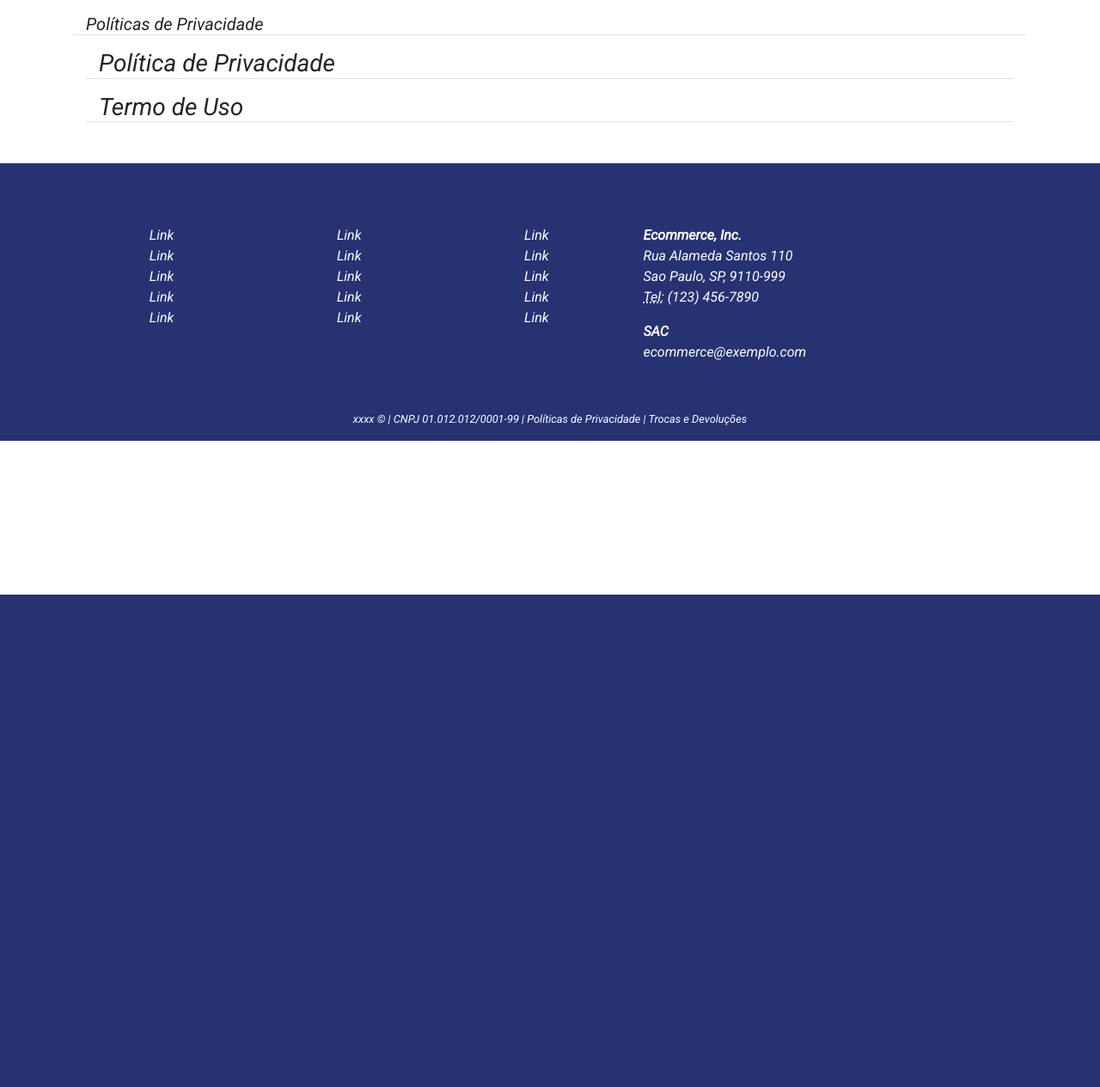
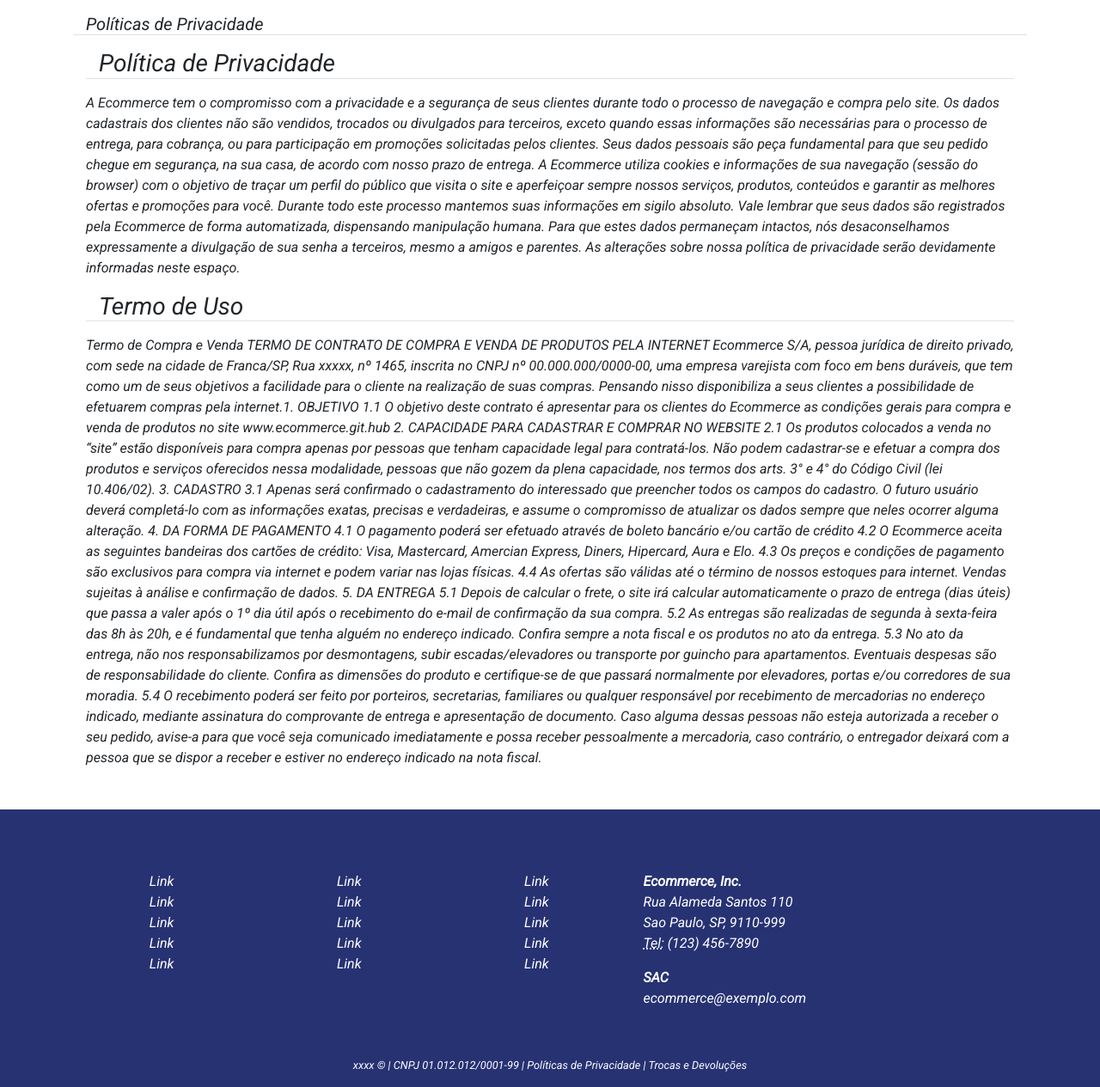
Before and after one commit to RafaelCarvalhoNeto/projeto-integrador-dh, a PHP site: page /politicas.php in a window 1280 px wide. Shown: the part 108-1373 px from the top of the page at 86% size. Before the commit the page ends 800 px from the top, so only its background shows below. Run offline with PHP 8.4, Linux system fonts and the light colour scheme; data that the repository does not hold is empty; some libraries are stand-ins or nearby versions.

Commit message:
login/politicas

```diff
--- a/inc/footer.php
+++ b/inc/footer.php
@@ -57,7 +57,7 @@
   <!-- Modal Login  -->
   <div class="modal fade" id="modalLogin" tabindex="-1" role="dialog" aria-labelledby="modalLoginLabel"
     aria-hidden="true">
-    <div class="modal-dialog">
+    <div class="modal-dialog" role="document">
       <div class="modal-content">
         <div class="modal-header">
           <h5 class="modal-title" id="modalLoginLabel">Login</h5>
@@ -68,7 +68,7 @@
         <div class="modal-body">
           <form action="" method="post">
             <div class="form-group">
-              <label for="email">email</label>
+              <label for="email">Email</label>
               <input type="email" class="form-control" id="email" placeholder="meuemail@meuprovedor.com" aria-describedby="emailHelp">
               <small id="emailHelp" class="form-text text-muted">Nunca salve seu email em computadores públicos.</small>
             </div>
@@ -79,19 +79,16 @@
             </div>
             <div class="form-group form-check">
               <input type="checkbox" class="form-check-input" id="aceite">
-              <label class="form-check-label" for="aceite">Concordo com a <a href="politicas.php">Politicas de Privacidade</a> e <a href="termos.php">Termos de Uso</a></label>
+              <label class="form-check-label" for="aceite">Concordo com a <a href="politicas.php">Políticas de Privacidade</a> e <a href="politicas.php">Termos de Uso</a></label>
             </div>
           </form>
         </div>
         <div class="modal-footer">
           <button type="button" class="btn btn-secondary" data-dismiss="modal">Fechar</button>
           <button type="button" class="btn btn-primary">Logar</button>
-          <hr>
+          <label class="container justify-content-right" for="semCadastro">Ainda não tem cadastro? <a href="cadastro.php"><small>Cadastre-se Aqui!</small></a></label>
+          <label class="container justify-content-right" for="esqueceuSenha">Esqueceu sua senha? <a href="#"><small>Clique Aqui!</small></a></label>
         </div>
-
-        <label class="container justify-content-right" for="semCadastro">Ainda não tem cadastro? <a href="cadastro.php">Cadastre-se Aqui!</a></label>
-        <label class="container justify-content-right" for="esqueceuSenha">Esqueceu sua senha? <a href="#">Clique Aqui!</a></label>
-
       </div>
     </div>
   </div>
--- a/inc/header.php
+++ b/inc/header.php
@@ -11,7 +11,7 @@
                 <div class="collapse navbar-collapse" id="navbarSupportedContent">
                     <ul class="navbar-nav mr-auto">
                         <li class="nav-item active">
-                            <a class="nav-link" href="#">Inicial<span class="sr-only">(current)</span></a>
+                            <a class="nav-link" href="index.php">Inicial<span class="sr-only">(current)</span></a>
                         </li>
                         <li class="nav-item">
                             <a class="nav-link" href="#">Produtos</a>
@@ -22,15 +22,15 @@
                             <div class="dropdown-menu" aria-labelledby="navbarDropdown">
                                 <a class="dropdown-item" href="#">Contato</a>
                                 <a class="dropdown-item" href="#">Institucional</a>
-                                <a class="dropdown-item" href="#">Termos de uso</a>
+                                <a class="dropdown-item" href="politicas.php">Termos de uso</a>
                                 <div class="dropdown-divider"></div>
-                                <a class="dropdown-item" href="#">Politicas de Privacidade</a>
+                                <a class="dropdown-item" href="politicas.php">Politicas de Privacidade</a>
                             </div>
                         </li>
                         <li class="nav-item" id="cadastro">
                             <a class="nav-link" href="cadastro.php">Cadastro</a>
                         </li>
-                        <li class="nav-item" id="login">
+                        <li class="nav-item">
                             <a class="nav-link" href="#" data-toggle="modal" data-target="#modalLogin">Login</a>
                         </li>
 
--- a/politicas.php
+++ b/politicas.php
@@ -4,17 +4,49 @@
     <h5 class="col-12 mt-3 mb-3 text dark border-bottom">Políticas de Privacidade</h5>
     <div class="container">
         <h3 class="col-12 mt-3 mb-3 text dark border-bottom">Política de Privacidade</h3>
-
+        <p>A Ecommerce tem o compromisso com a privacidade e a segurança de seus clientes durante todo o processo de navegação e compra pelo site. Os dados cadastrais dos clientes não são vendidos, trocados ou divulgados para terceiros, exceto quando essas informações são necessárias para o processo de entrega, para cobrança, ou para participação em promoções solicitadas pelos clientes. Seus dados pessoais são peça fundamental para que seu pedido chegue em segurança, na sua casa, de acordo com nosso prazo de entrega.
+        A Ecommerce utiliza cookies e informações de sua navegação (sessão do browser) com o objetivo de traçar um perfil do público que visita o site e aperfeiçoar sempre nossos serviços, produtos, conteúdos e garantir as melhores ofertas e promoções para você. Durante todo este processo mantemos suas informações em sigilo absoluto. Vale lembrar que seus dados são registrados pela Ecommerce de forma automatizada, dispensando manipulação humana.
+        Para que estes dados permaneçam intactos, nós desaconselhamos expressamente a divulgação de sua senha a terceiros, mesmo a amigos e parentes.
+        As alterações sobre nossa política de privacidade serão devidamente informadas neste espaço.
+        </p>
     </div>
     <div class="class container">
         <h3 class="class col-12 mt-3 mb-3 text dark border-bottom">Termo de Uso</h3>
+        <p>Termo de Compra e Venda
+            TERMO DE CONTRATO DE COMPRA E VENDA DE PRODUTOS PELA INTERNET
+
+            Ecommerce S/A, pessoa jurídica de direito privado, com sede na cidade de Franca/SP, Rua xxxxx, nº 1465, inscrita no CNPJ nº 00.000.000/0000-00, uma empresa varejista com foco em bens duráveis, que tem como um de seus objetivos a facilidade para o cliente na realização de suas compras. Pensando nisso disponibiliza a seus clientes a possibilidade de efetuarem compras pela internet.1. OBJETIVO
+
+            1.1 O objetivo deste contrato é apresentar para os clientes do Ecommerce as condições gerais para compra e venda de produtos no site www.ecommerce.git.hub
+
+            2. CAPACIDADE PARA CADASTRAR E COMPRAR NO WEBSITE
+
+            2.1 Os produtos colocados a venda no “site” estão disponíveis para compra apenas por pessoas que tenham capacidade legal para contratá-los. Não podem cadastrar-se e efetuar a compra dos produtos e serviços oferecidos nessa modalidade, pessoas que não gozem da plena capacidade, nos termos dos arts. 3° e 4° do Código Civil (lei 10.406/02).
+
+            3. CADASTRO
+
+            3.1 Apenas será confirmado o cadastramento do interessado que preencher todos os campos do cadastro. O futuro usuário deverá completá-lo com as informações exatas, precisas e verdadeiras, e assume o compromisso de atualizar os dados sempre que neles ocorrer alguma alteração.
+
+            4. DA FORMA DE PAGAMENTO
+
+            4.1 O pagamento poderá ser efetuado através de boleto bancário e/ou cartão de crédito
+
+            4.2 O Ecommerce aceita as seguintes bandeiras dos cartões de crédito: Visa, Mastercard, Amercian Express, Diners, Hipercard, Aura e Elo.
+
+            4.3 Os preços e condições de pagamento são exclusivos para compra via internet e podem variar nas lojas físicas.
+
+            4.4 As ofertas são válidas até o término de nossos estoques para internet. Vendas sujeitas à análise e confirmação de dados.
+
+            5. DA ENTREGA
+
+            5.1 Depois de calcular o frete, o site irá calcular automaticamente o prazo de entrega (dias úteis) que passa a valer após o 1º dia útil após o recebimento do e-mail de confirmação da sua compra.
+
+            5.2 As entregas são realizadas de segunda à sexta-feira das 8h às 20h, e é fundamental que tenha alguém no endereço indicado. Confira sempre a nota fiscal e os produtos no ato da entrega.
+
+            5.3 No ato da entrega, não nos responsabilizamos por desmontagens, subir escadas/elevadores ou transporte por guincho para apartamentos. Eventuais despesas são de responsabilidade do cliente. Confira as dimensões do produto e certifique-se de que passará normalmente por elevadores, portas e/ou corredores de sua moradia.
+
+            5.4 O recebimento poderá ser feito por porteiros, secretarias, familiares ou qualquer responsável por recebimento de mercadorias no endereço indicado, mediante assinatura do comprovante de entrega e apresentação de documento. Caso alguma dessas pessoas não esteja autorizada a receber o seu pedido, avise-a para que você seja comunicado imediatamente e possa receber pessoalmente a mercadoria, caso contrário, o entregador deixará com a pessoa que se dispor a receber e estiver no endereço indicado na nota fiscal.
+        </p>
     </div>
 </div>
-
-
-
-
-
-
-
 <?php require_once("./inc/footer.php"); ?>
```
